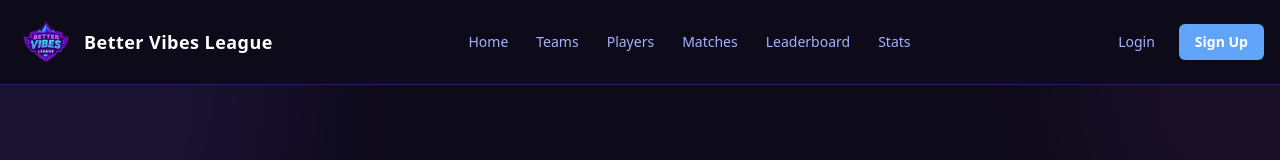
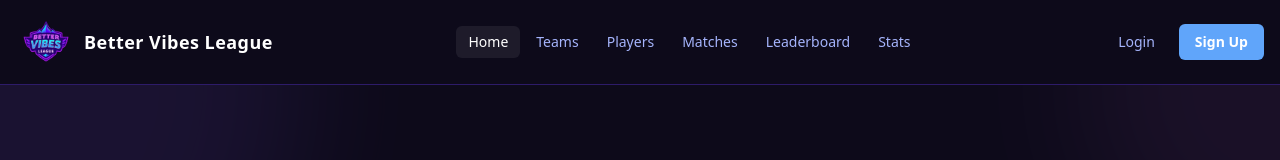
Before and after one commit to AydenHawkins/valorant-league-app, a React (Vite) app in the folder frontend/: page / in a window 1280 px wide. Shown: the top 160 px of the page. Built offline with nearby package versions, Linux system fonts and the light colour scheme; no server answers.

Commit message:
Changed Links to NavLinks to highlight active page.

```diff
--- a/frontend/src/components/NavigationHeader.tsx
+++ b/frontend/src/components/NavigationHeader.tsx
@@ -1,4 +1,4 @@
-import { Link } from "react-router-dom";
+import { Link, NavLink } from "react-router-dom";
 import { useAuth } from "../contexts";
 import Button from "./Button";
 import logo from "../assets/bvlogo.png";
@@ -29,56 +29,58 @@ export default function NavigationHeader() {
                 </Link>
 
                 <nav className="hidden md:flex items-center gap-1 text-sm font-medium">
-                    <Link
-                        to="/"
-                        className="text-[#A5B4FC] hover:text-white hover:bg-white/[0.07] px-3 py-1.5 rounded-md transition-all"
-                    >
-                        Home
-                    </Link>
-                    <Link
-                        to="/teams"
-                        className="text-[#A5B4FC] hover:text-white hover:bg-white/[0.07] px-3 py-1.5 rounded-md transition-all"
-                    >
-                        Teams
-                    </Link>
-                    <Link
-                        to="/players"
-                        className="text-[#A5B4FC] hover:text-white hover:bg-white/[0.07] px-3 py-1.5 rounded-md transition-all"
-                    >
-                        Players
-                    </Link>
-                    <Link
-                        to="/matches"
-                        className="text-[#A5B4FC] hover:text-white hover:bg-white/[0.07] px-3 py-1.5 rounded-md transition-all"
-                    >
-                        Matches
-                    </Link>
-                    <Link
-                        to="/leaderboard"
-                        className="text-[#A5B4FC] hover:text-white hover:bg-white/[0.07] px-3 py-1.5 rounded-md transition-all"
-                    >
-                        Leaderboard
-                    </Link>
-                    <Link
-                        to="/stats"
-                        className="text-[#A5B4FC] hover:text-white hover:bg-white/[0.07] px-3 py-1.5 rounded-md transition-all"
-                    >
-                        Stats
-                    </Link>
+                    {[
+                        { to: "/", label: "Home", end: true },
+                        { to: "/teams", label: "Teams" },
+                        { to: "/players", label: "Players" },
+                        { to: "/matches", label: "Matches" },
+                        { to: "/leaderboard", label: "Leaderboard" },
+                        { to: "/stats", label: "Stats" },
+                    ].map(({ to, label, end }) => (
+                        <NavLink
+                            key={to}
+                            to={to}
+                            end={end}
+                            className={({ isActive }) =>
+                                `px-3 py-1.5 rounded-md transition-all ${
+                                    isActive
+                                        ? "text-white bg-white/[0.07]"
+                                        : "text-[#A5B4FC] hover:text-white hover:bg-white/[0.07]"
+                                }`
+                            }
+                        >
+                            {label}
+                        </NavLink>
+                    ))}
                 </nav>
 
                 <div className="flex items-center gap-3">
                     {isAuthenticated ? (
                         <>
-                            <Link
+                            <NavLink
                                 to="/dashboard"
-                                className="text-sm text-[#A5B4FC] hover:text-white hover:bg-white/[0.07] px-3 py-1.5 rounded-md transition-all"
+                                className={({ isActive }) =>
+                                    `text-sm px-3 py-1.5 rounded-md transition-all ${
+                                        isActive
+                                            ? "text-white bg-white/[0.07]"
+                                            : "text-[#A5B4FC] hover:text-white hover:bg-white/[0.07]"
+                                    }`
+                                }
                             >
                                 Dashboard
-                            </Link>
-                            <span className="text-sm text-gray-500">
+                            </NavLink>
+                            <NavLink
+                                to={`/profile/${user?.username}`}
+                                className={({ isActive }) =>
+                                    `text-sm px-3 py-1.5 rounded-md transition-all ${
+                                        isActive
+                                            ? "text-white bg-white/[0.07]"
+                                            : "text-gray-400 hover:text-white hover:bg-white/[0.07]"
+                                    }`
+                                }
+                            >
                                 {user?.username}
-                            </span>
+                            </NavLink>
                             <Button
                                 onClick={handleLogout}
                                 variant="danger"
--- a/frontend/src/pages/public/Profile.tsx
+++ b/frontend/src/pages/public/Profile.tsx
@@ -1,4 +1,4 @@
-import { Link } from "react-router-dom";
+import { Link, useParams } from "react-router-dom";
 
 // ─── Icons ───────────────────────────────────────────────────────────────────
 
@@ -265,6 +265,8 @@ const achievements = [
 // ─── Component ────────────────────────────────────────────────────────────────
 
 export default function Profile() {
+    const { username } = useParams<{ username: string }>();
+
     return (
         <div className="bg-[#0D0A1A] min-h-screen text-white py-8 px-4">
             <div className="max-w-5xl mx-auto space-y-6">
@@ -274,7 +276,7 @@ export default function Profile() {
                         Home
                     </Link>
                     <span>/</span>
-                    <span className="text-white">Tyson Profile</span>
+                    <span className="text-white">{username} Profile</span>
                 </nav>
 
                 {/* Profile Header */}
@@ -285,7 +287,7 @@ export default function Profile() {
 
                     <div className="flex-1 min-w-0">
                         <div className="flex flex-wrap items-center gap-3 mb-2">
-                            <span className="text-3xl font-black">Tyson</span>
+                            <span className="text-3xl font-black">{username}</span>
                             <span className="text-gray-500 text-xl font-bold">
                                 #GOAT
                             </span>
--- a/frontend/src/routes/AppRoutes.tsx
+++ b/frontend/src/routes/AppRoutes.tsx
@@ -16,7 +16,7 @@ export default function AppRoutes() {
             <Route element={<PublicLayout />}>
                 <Route path="/" element={<Home />} />
                 {/* <Route path="/leagues" element={<Leagues />} /> */}
-                <Route path="/profile" element={<Profile />} />
+                <Route path="/profile/:username" element={<Profile />} />
             </Route>
 
             {/* Protected pages (require authentication) */}
```
